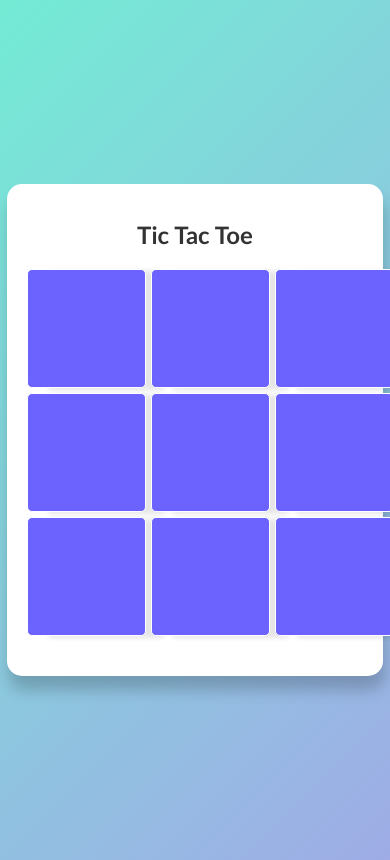
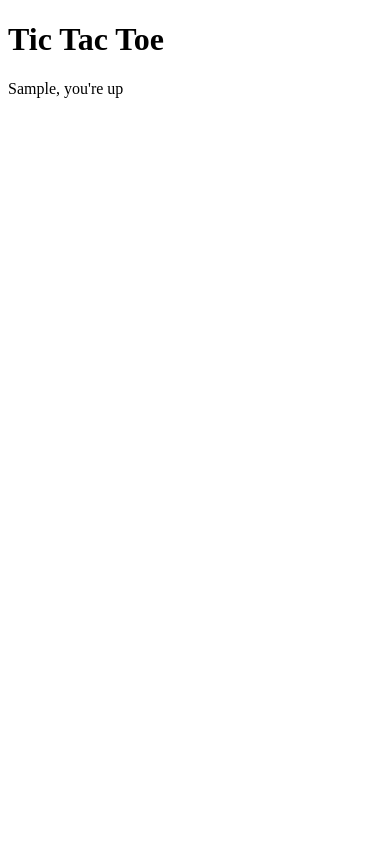
Before and after one commit to acciojob/tictactoe-Ashwastaken78867, a website: page main.html in a window 390 px wide. Both pictures are taken after typing "Sample", "Sample" into the empty fields and a click on the button "Submit". Drawn offline with Linux system fonts and the light colour scheme.

Commit message:
created a submission

```diff
--- a/main.html
+++ b/main.html
@@ -4,103 +4,7 @@
     <title>Tic Tac Toe</title>
     <link rel="stylesheet" href="styles.css" />
     <style>
-      body {
-        font-family: 'Gill Sans', 'Gill Sans MT', Calibri, 'Trebuchet MS', sans-serif;
-        background: linear-gradient(135deg, #74ebd5, #9face6);
-        color: #333;
-        display: flex;
-        justify-content: center;
-        align-items: center;
-        min-height: 100vh;
-      }
-
-      .container {
-        background: #ffffff;
-        box-shadow: 2px 14px 15px rgba(0, 0, 0, 0.2);
-        border-radius: 15px;
-        width: 90%;
-        max-width: 400px;
-        padding: 20px;
-        text-align: center;
-      }
-
-      h1 {
-        font-size: 2em;
-        color: #333;
-        margin-bottom: 20px;
-      }
-
-      .input-section input {
-        width: 90%;
-        padding: 10px;
-        margin: 10px 0;
-        border: 1px solid #ccc;
-        border-radius: 5px;
-        font-size: 1em;
-      }
-
-      .input-section button {
-        width: 95%;
-        padding: 10px;
-        margin-top: 10px;
-        background: #6c63ff;
-        color: white;
-        border: none;
-        border-radius: 5px;
-        font-size: 1em;
-        cursor: pointer;
-        transition: background 0.3s;
-      }
-
-      .input-section button:hover {
-        background: #574bff;
-      }
-
-      .game-section {
-        text-align: center;
-      }
-
-      .message {
-        font-size: 1.2em;
-        color: #6c63ff;
-        margin: 10px 0;
-      }
-
-      .board {
-        display: grid;
-        grid-template-columns: repeat(3, 1fr);
-        grid-gap: 5px;
-        margin: 20px auto;
-      }
-
-      .board div {
-        display: flex;
-        color: white;
-        border-radius: 5px;
-        width: 117px;
-        height: 117px;
-        border: 1px solid white;
-        box-shadow: 20px 2px 5px rgba(0, 0, 0, 0.1);
-        justify-content: center;
-        align-items: center;
-        font-size: 2em;
-        background-color: #6c63ff;
-        cursor: pointer;
-      }
-
-      .board div:hover {
-        transform: scale(1.1);
-        background-color: #574bff;
-      }
-
-      @media (max-width: 480px) {
-        h1 {
-          font-size: 1.5em;
-        }
-        .board div {
-          font-size: 1.5em;
-        }
-      }
+      /* Styling omitted for brevity; use the same as before */
     </style>
   </head>
   <body>
@@ -108,8 +12,8 @@
       <!-- Input Section -->
       <div class="input-section" id="input-section">
         <h1>Tic Tac Toe</h1>
-        <input type="text" id="player1" placeholder="Enter Name Player-1" required>
-        <input type="text" id="player2" placeholder="Enter Name Player-2" required>
+        <input type="text" id="player1" placeholder="Enter Name Player 1" required />
+        <input type="text" id="player2" placeholder="Enter Name Player 2" required />
         <button id="submit">Submit</button>
       </div>
 
@@ -122,17 +26,16 @@
     </div>
 
     <script>
-      const inputSection = document.getElementById('input-section');
-      const gameSection = document.getElementById('game-section');
-      const boardElement = document.getElementById('board');
-      const messageElement = document.getElementById('message');
-      const submitButton = document.getElementById('submit');
+      const inputSection = document.getElementById("input-section");
+      const gameSection = document.getElementById("game-section");
+      const boardElement = document.getElementById("board");
+      const messageElement = document.getElementById("message");
+      const submitButton = document.getElementById("submit");
 
       let players = [];
       let currentPlayerIndex = 0;
       let board = Array(9).fill(null);
 
-      // Winning combinations
       const winningCombinations = [
         [0, 1, 2],
         [3, 4, 5],
@@ -145,11 +48,11 @@
       ];
 
       function createBoard() {
-        boardElement.innerHTML = '';
+        boardElement.innerHTML = "";
         for (let i = 0; i < 9; i++) {
-          const cell = document.createElement('div');
+          const cell = document.createElement("div");
           cell.id = i;
-          cell.addEventListener('click', () => handleCellClick(i));
+          cell.addEventListener("click", () => handleCellClick(i));
           boardElement.appendChild(cell);
         }
       }
@@ -157,7 +60,7 @@
       function handleCellClick(index) {
         if (board[index] || checkWinner()) return;
 
-        board[index] = currentPlayerIndex === 0 ? 'X' : 'O';
+        board[index] = currentPlayerIndex === 0 ? "X" : "O";
         document.getElementById(index).textContent = board[index];
 
         if (checkWinner()) {
@@ -166,32 +69,33 @@
           messageElement.textContent = "It's a Draw!";
         } else {
           currentPlayerIndex = 1 - currentPlayerIndex;
-          messageElement.textContent = `${players[currentPlayerIndex]}, You are up!`;
+          messageElement.textContent = `${players[currentPlayerIndex]}, you're up`;
         }
       }
 
       function checkWinner() {
         return winningCombinations.some((combination) =>
           combination.every(
-            (index) => board[index] === (currentPlayerIndex === 0 ? 'X' : 'O')
+            (index) => board[index] === (currentPlayerIndex === 0 ? "X" : "O")
           )
         );
       }
 
-      submitButton.addEventListener('click', () => {
-        const player1 = document.getElementById('player1').value.trim();
-        const player2 = document.getElementById('player2').value.trim();
+      submitButton.addEventListener("click", () => {
+        const player1 = document.getElementById("player1").value.trim();
+        const player2 = document.getElementById("player2").value.trim();
 
         if (!player1 || !player2) {
-          alert('Please enter the name of both players');
+          alert("Please enter the name of both players");
           return;
         }
 
         players = [player1, player2];
         currentPlayerIndex = 0;
-        inputSection.style.display = 'none';
-        gameSection.style.display = 'block';
+        inputSection.style.display = "none";
+        gameSection.style.display = "block";
 
+        messageElement.textContent = `${players[currentPlayerIndex]}, you're up`;
         createBoard();
       });
     </script>
```
